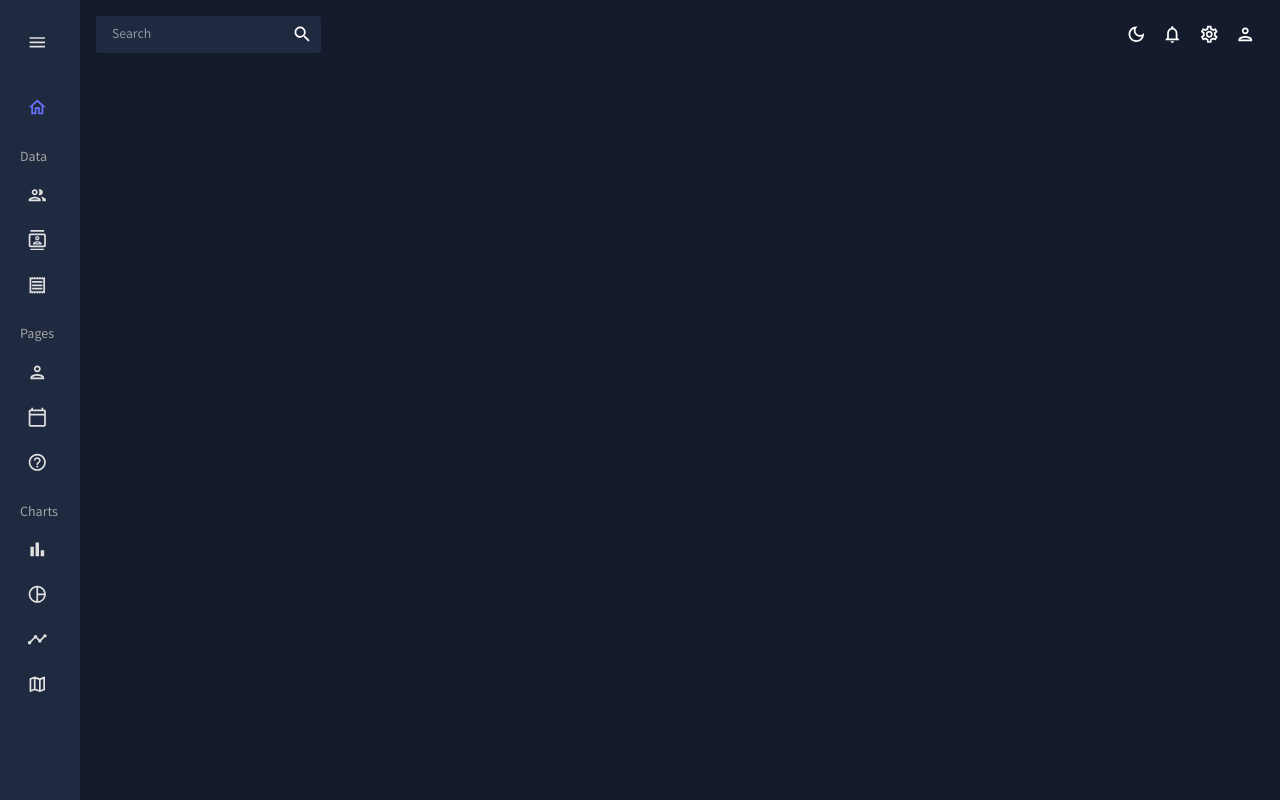
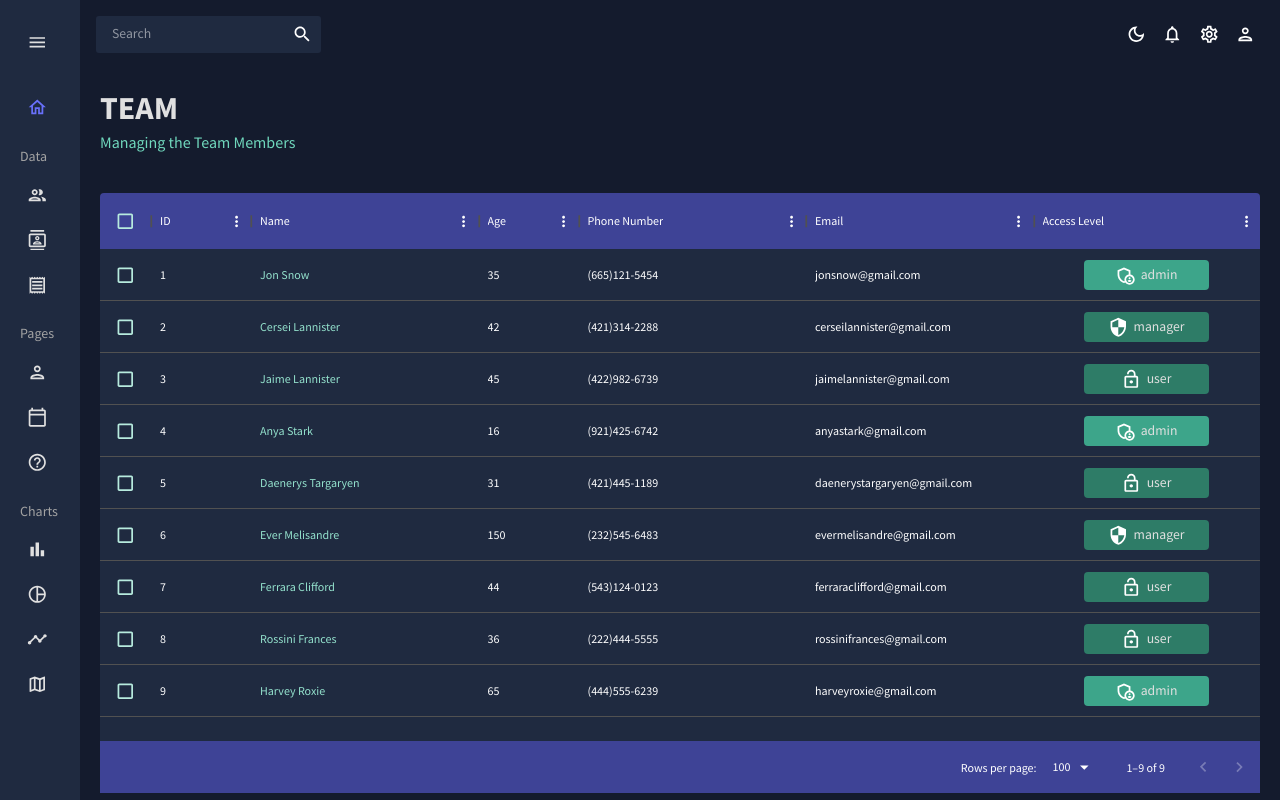
Before and after one commit to mc227/react-admin, a React (Create React App) app: page /team in a window 1280 px wide. Built offline with nearby package versions, Linux system fonts and the light colour scheme.

Commit message:
Tables with Mui Data Grid

```diff
--- a/src/App.js
+++ b/src/App.js
@@ -3,9 +3,9 @@
 import Topbar from "./scenes/global/Topbar";
 import Sidebar from "./scenes/global/Sidebar";
 import Dashboard from "./scenes/dashboard";
-// import Team from "./scenes/team";
-// import Invoices from "./scenes/invoices";
-// import Contacts from "./scenes/contacts";
+import Team from "./scenes/team";
+import Invoices from "./scenes/invoices";
+import Contacts from "./scenes/contacts";
 // import Bar from "./scenes/bar";
 // import Form from "./scenes/form";
 // import Line from "./scenes/line";
@@ -30,16 +30,16 @@
             <Topbar setIsSidebar={setIsSidebar} />
             <Routes>
               <Route path="/" element={<Dashboard />} />
-              {/* <Route path="/team" element={<Team />} />
+              <Route path="/team" element={<Team />} />
               <Route path="/contacts" element={<Contacts />} />
               <Route path="/invoices" element={<Invoices />} />
-              <Route path="/form" element={<Form />} />
-              <Route path="/bar" element={<Bar />} />
-              <Route path="/pie" element={<Pie />} />
-              <Route path="/line" element={<Line />} />
-              <Route path="/faq" element={<FAQ />} />
-              <Route path="/calendar" element={<Calendar />} />
-              <Route path="/geography" element={<Geography />} /> */}
+              {/* <Route path="/form" element={<Form />} /> */}
+              {/* <Route path="/bar" element={<Bar />} /> */}
+              {/* <Route path="/pie" element={<Pie />} /> */}
+              {/* <Route path="/line" element={<Line />} /> */}
+              {/* <Route path="/faq" element={<FAQ />} /> */}
+              {/* <Route path="/calendar" element={<Calendar />} /> */}
+              {/* <Route path="/geography" element={<Geography />} /> */}
             </Routes>
           </main>
         </div>
--- /dev/null
+++ b/src/scenes/contacts/index.jsx
@@ -0,0 +1,103 @@
+import { Box } from "@mui/material";
+import { DataGrid, GridToolbar } from "@mui/x-data-grid";
+import { tokens } from "../../theme";
+import { mockDataContacts } from "../../data/mockData";
+import Header from "../../components/Header";
+import { useTheme } from "@mui/material";
+
+const Contacts = () => {
+  const theme = useTheme();
+  const colors = tokens(theme.palette.mode);
+
+  const columns = [
+    { field: "id", headerName: "ID", flex: 0.5 },
+    { field: "registrarId", headerName: "Registrar ID" },
+    {
+      field: "name",
+      headerName: "Name",
+      flex: 1,
+      cellClassName: "name-column--cell",
+    },
+    {
+      field: "age",
+      headerName: "Age",
+      type: "number",
+      headerAlign: "left",
+      align: "left",
+    },
+    {
+      field: "phone",
+      headerName: "Phone Number",
+      flex: 1,
+    },
+    {
+      field: "email",
+      headerName: "Email",
+      flex: 1,
+    },
+    {
+      field: "address",
+      headerName: "Address",
+      flex: 1,
+    },
+    {
+      field: "city",
+      headerName: "City",
+      flex: 1,
+    },
+    {
+      field: "zipCode",
+      headerName: "Zip Code",
+      flex: 1,
+    },
+  ];
+
+  return (
+    <Box m="20px">
+      <Header
+        title="CONTACTS"
+        subtitle="List of Contacts for Future Reference"
+      />
+      <Box
+        m="40px 0 0 0"
+        height="75vh"
+        sx={{
+          "& .MuiDataGrid-root": {
+            border: "none",
+          },
+          "& .MuiDataGrid-cell": {
+            borderBottom: "none",
+          },
+          "& .name-column--cell": {
+            color: colors.greenAccent[300],
+          },
+          "& .MuiDataGrid-columnHeaders": {
+            backgroundColor: colors.blueAccent[700],
+            borderBottom: "none",
+          },
+          "& .MuiDataGrid-virtualScroller": {
+            backgroundColor: colors.primary[400],
+          },
+          "& .MuiDataGrid-footerContainer": {
+            borderTop: "none",
+            backgroundColor: colors.blueAccent[700],
+          },
+          "& .MuiCheckbox-root": {
+            color: `${colors.greenAccent[200]} !important`,
+          },
+          "& .MuiDataGrid-toolbarContainer .MuiButton-text": {
+            color: `${colors.grey[100]} !important`,
+          },
+        }}
+      >
+        <DataGrid
+          rows={mockDataContacts}
+          columns={columns}
+          components={{ Toolbar: GridToolbar }}
+        />
+      </Box>
+    </Box>
+  );
+};
+
+export default Contacts;
--- /dev/null
+++ b/src/scenes/invoices/index.jsx
@@ -0,0 +1,83 @@
+import { Box, Typography, useTheme } from "@mui/material";
+import { DataGrid } from "@mui/x-data-grid";
+import { tokens } from "../../theme";
+import { mockDataInvoices } from "../../data/mockData";
+import Header from "../../components/Header";
+
+const Invoices = () => {
+  const theme = useTheme();
+  const colors = tokens(theme.palette.mode);
+  const columns = [
+    { field: "id", headerName: "ID" },
+    {
+      field: "name",
+      headerName: "Name",
+      flex: 1,
+      cellClassName: "name-column--cell",
+    },
+    {
+      field: "phone",
+      headerName: "Phone Number",
+      flex: 1,
+    },
+    {
+      field: "email",
+      headerName: "Email",
+      flex: 1,
+    },
+    {
+      field: "cost",
+      headerName: "Cost",
+      flex: 1,
+      renderCell: (params) => (
+        <Typography color={colors.greenAccent[500]}>
+          ${params.row.cost}
+        </Typography>
+      ),
+    },
+    {
+      field: "date",
+      headerName: "Date",
+      flex: 1,
+    },
+  ];
+
+  return (
+    <Box m="20px">
+      <Header title="INVOICES" subtitle="List of Invoice Balances" />
+      <Box
+        m="40px 0 0 0"
+        height="75vh"
+        sx={{
+          "& .MuiDataGrid-root": {
+            border: "none",
+          },
+          "& .MuiDataGrid-cell": {
+            borderBottom: "none",
+          },
+          "& .name-column--cell": {
+            color: colors.greenAccent[300],
+          },
+          "& .MuiDataGrid-columnHeaders": {
+            backgroundColor: colors.blueAccent[700],
+            borderBottom: "none",
+          },
+          "& .MuiDataGrid-virtualScroller": {
+            backgroundColor: colors.primary[400],
+          },
+          "& .MuiDataGrid-footerContainer": {
+            borderTop: "none",
+            backgroundColor: colors.blueAccent[700],
+          },
+          "& .MuiCheckbox-root": {
+            color: `${colors.greenAccent[200]} !important`,
+          },
+        }}
+      >
+        <DataGrid checkboxSelection rows={mockDataInvoices} columns={columns} />
+      </Box>
+    </Box>
+  );
+};
+
+export default Invoices;
--- /dev/null
+++ b/src/scenes/team/index.jsx
@@ -0,0 +1,109 @@
+import { Box, Typography, useTheme } from "@mui/material";
+import { DataGrid } from "@mui/x-data-grid";
+import { tokens } from "../../theme";
+import { mockDataTeam } from "../../data/mockData";
+import AdminPanelSettingsOutlinedIcon from "@mui/icons-material/AdminPanelSettingsOutlined";
+import LockOpenOutlinedIcon from "@mui/icons-material/LockOpenOutlined";
+import SecurityOutlinedIcon from "@mui/icons-material/SecurityOutlined";
+import Header from "../../components/Header";
+
+const Team = () => {
+  const theme = useTheme();
+  const colors = tokens(theme.palette.mode);
+  const columns = [
+    { field: "id", headerName: "ID" },
+    {
+      field: "name",
+      headerName: "Name",
+      flex: 1,
+      cellClassName: "name-column--cell",
+    },
+    {
+      field: "age",
+      headerName: "Age",
+      type: "number",
+      headerAlign: "left",
+      align: "left",
+    },
+    {
+      field: "phone",
+      headerName: "Phone Number",
+      flex: 1,
+    },
+    {
+      field: "email",
+      headerName: "Email",
+      flex: 1,
+    },
+    {
+      field: "accessLevel",
+      headerName: "Access Level",
+      flex: 1,
+      renderCell: ({ row: { access } }) => {
+        return (
+          <Box
+            width="60%"
+            m="0 auto"
+            p="5px"
+            display="flex"
+            justifyContent="center"
+            backgroundColor={
+              access === "admin"
+                ? colors.greenAccent[600]
+                : access === "manager"
+                ? colors.greenAccent[700]
+                : colors.greenAccent[700]
+            }
+            borderRadius="4px"
+          >
+            {access === "admin" && <AdminPanelSettingsOutlinedIcon />}
+            {access === "manager" && <SecurityOutlinedIcon />}
+            {access === "user" && <LockOpenOutlinedIcon />}
+            <Typography color={colors.grey[100]} sx={{ ml: "5px" }}>
+              {access}
+            </Typography>
+          </Box>
+        );
+      },
+    },
+  ];
+
+  return (
+    <Box m="20px">
+      <Header title="TEAM" subtitle="Managing the Team Members" />
+      <Box
+        m="40px 0 0 0"
+        height="75vh"
+        sx={{
+          "& .MuiDataGrid-root": {
+            border: "none",
+          },
+          "& .MuiDataGrid-cell": {
+            borderBottom: "none",
+          },
+          "& .name-column--cell": {
+            color: colors.greenAccent[300],
+          },
+          "& .MuiDataGrid-columnHeaders": {
+            backgroundColor: colors.blueAccent[700],
+            borderBottom: "none",
+          },
+          "& .MuiDataGrid-virtualScroller": {
+            backgroundColor: colors.primary[400],
+          },
+          "& .MuiDataGrid-footerContainer": {
+            borderTop: "none",
+            backgroundColor: colors.blueAccent[700],
+          },
+          "& .MuiCheckbox-root": {
+            color: `${colors.greenAccent[200]} !important`,
+          },
+        }}
+      >
+        <DataGrid checkboxSelection rows={mockDataTeam} columns={columns} />
+      </Box>
+    </Box>
+  );
+};
+
+export default Team;
```
